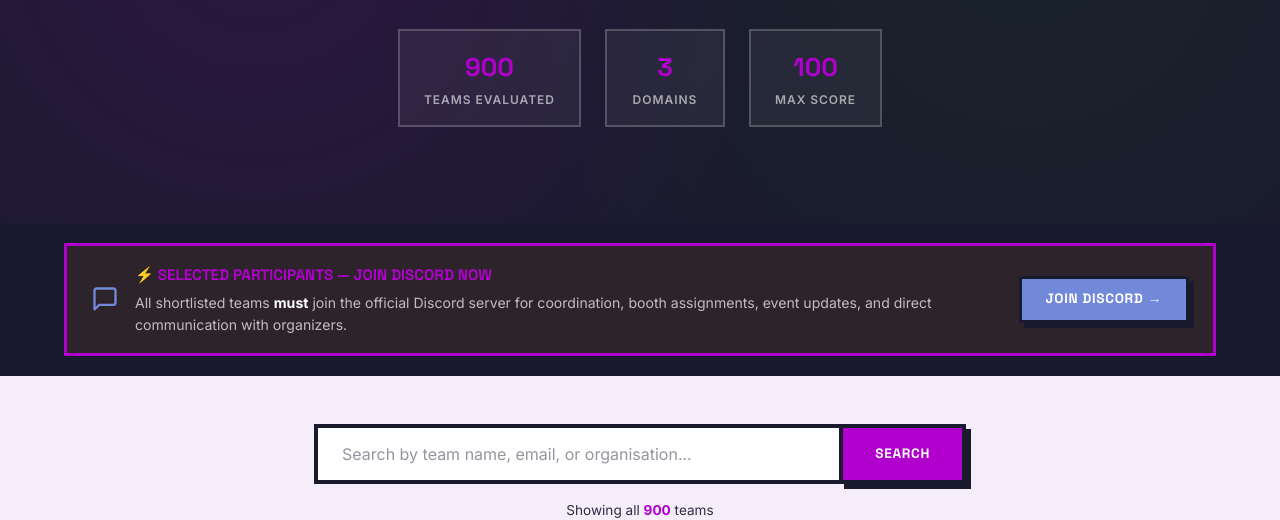
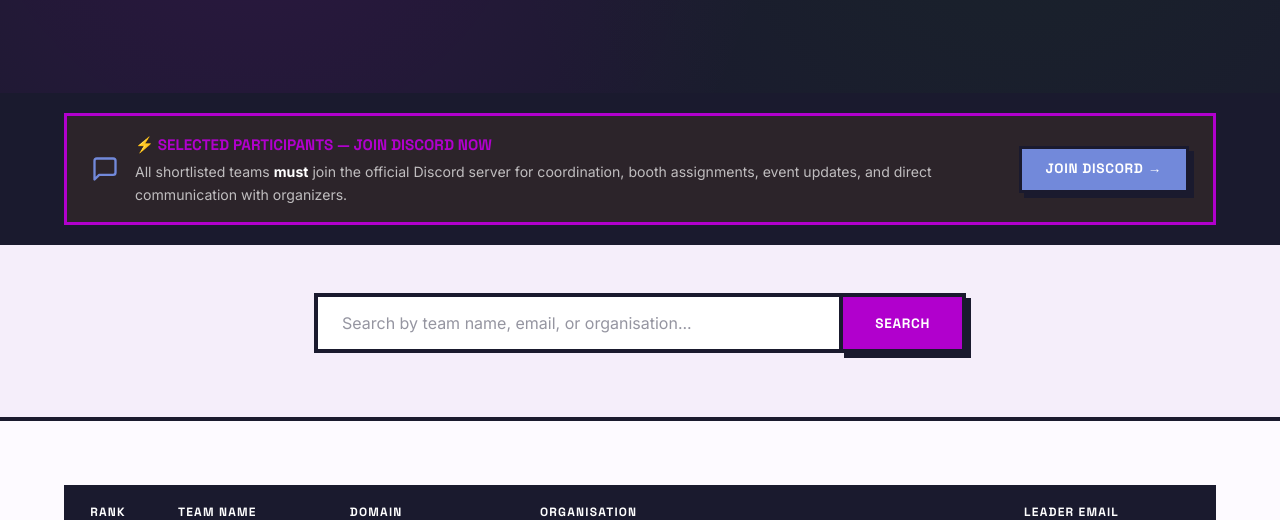
Before and after one commit to gobitsnbytes/indiainnovates, a website built with Vite: page results.html in a window 1280 px wide. Shown: the part 439-959 px from the top of the page. Built offline with nearby package versions, Linux system fonts and the light colour scheme.

Commit message:
feat: Implement dynamic results page with search and pagination, and remove the 'Teams' hero stat from the homepage.

```diff
--- a/js/results.js
+++ b/js/results.js
@@ -301,7 +301,7 @@ document.addEventListener('DOMContentLoaded', () => {
     if (!query) {
       displayedTeams = allTeams;
       currentPage = 1;
-      if (searchMeta) searchMeta.innerHTML = `Showing all <strong>${allTeams.length}</strong> teams`;
+      if (searchMeta) searchMeta.innerHTML = '';
       if (searchClear) searchClear.classList.remove('visible');
       if (bruteSection) bruteSection.classList.remove('visible');
       render();
@@ -428,6 +428,6 @@ document.addEventListener('DOMContentLoaded', () => {
   }
 
   // --- Initial render ---
-  if (searchMeta) searchMeta.innerHTML = `Showing all <strong>${allTeams.length}</strong> teams`;
+  if (searchMeta) searchMeta.innerHTML = '';
   render();
 });
--- a/results.html
+++ b/results.html
@@ -91,20 +91,7 @@
         Evaluation scores for all registered teams. Search for your team name, email, or organisation below.
       </p>
 
-      <div class="results-stats">
-        <div class="results-stat">
-          <div class="number" id="total-teams">--</div>
-          <div class="label">Teams Evaluated</div>
-        </div>
-        <div class="results-stat">
-          <div class="number">3</div>
-          <div class="label">Domains</div>
-        </div>
-        <div class="results-stat">
-          <div class="number">100</div>
-          <div class="label">Max Score</div>
-        </div>
-      </div>
+
     </div>
   </section>
 
```
Also changed, not shown: build_results.cjs (+1 -14 lines), index.html (+1 -4 lines).
